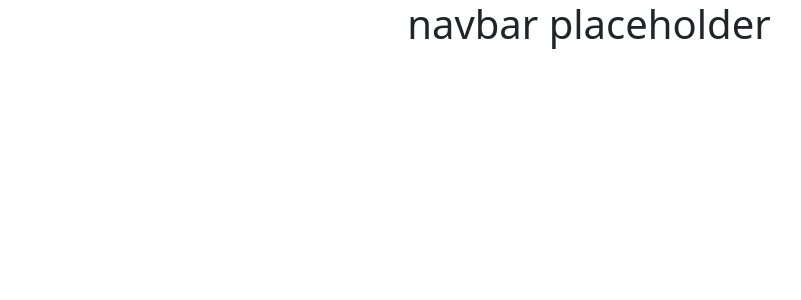
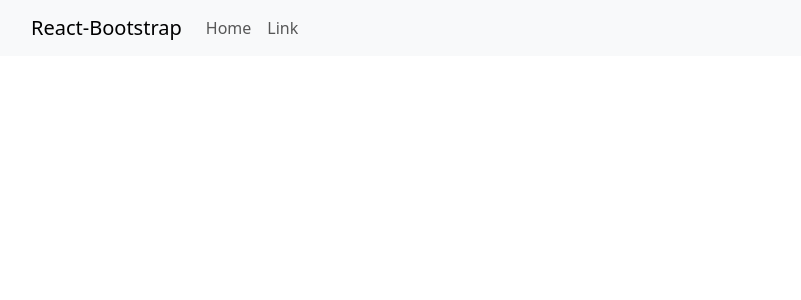
Before and after one commit to douglas86/ci-drp-react, a React (Create React App) app: page / in a window 1280 px wide. Shown: the top 300 px of the page, without its empty margins (51-852 px from the left). Built offline with nearby package versions, Linux system fonts and the light colour scheme.

Commit message:
added: Navbar components from bootstrap

```diff
--- a/src/components/NavBar.jsx
+++ b/src/components/NavBar.jsx
@@ -1,6 +1,19 @@
+import {Navbar, Container, Nav} from "react-bootstrap";
+
 const NavBar = () => {
     return (
-        <h1>navbar placeholder</h1>
+        <Navbar expand="md" className="bg-body-tertiary" fixed="top">
+            <Container>
+                <Navbar.Brand href="#home">React-Bootstrap</Navbar.Brand>
+                <Navbar.Toggle aria-controls="basic-navbar-nav"/>
+                <Navbar.Collapse id="basic-navbar-nav">
+                    <Nav className="me-auto">
+                        <Nav.Link href="#home">Home</Nav.Link>
+                        <Nav.Link href="#link">Link</Nav.Link>
+                    </Nav>
+                </Navbar.Collapse>
+            </Container>
+        </Navbar>
     )
 }
 
```
